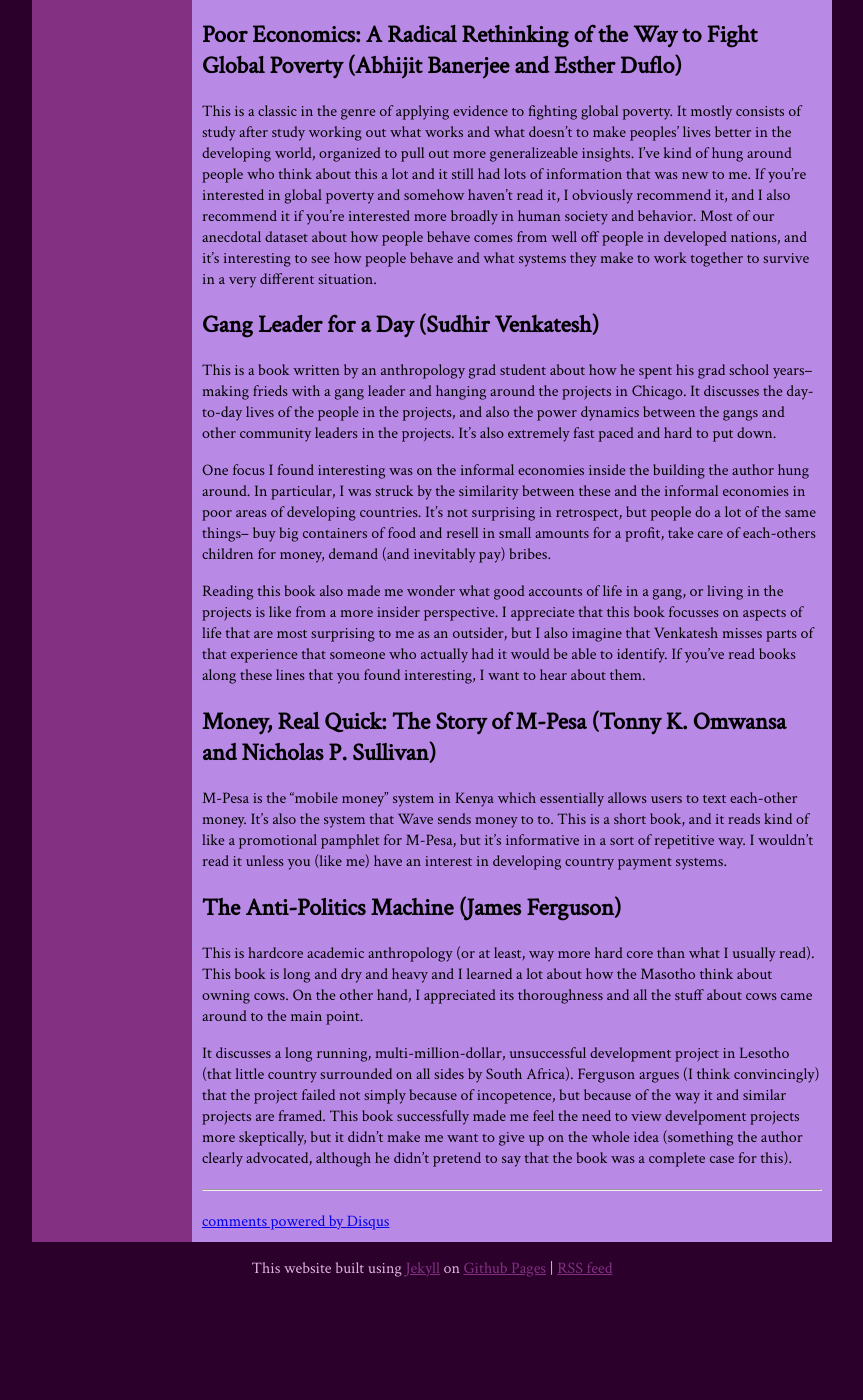
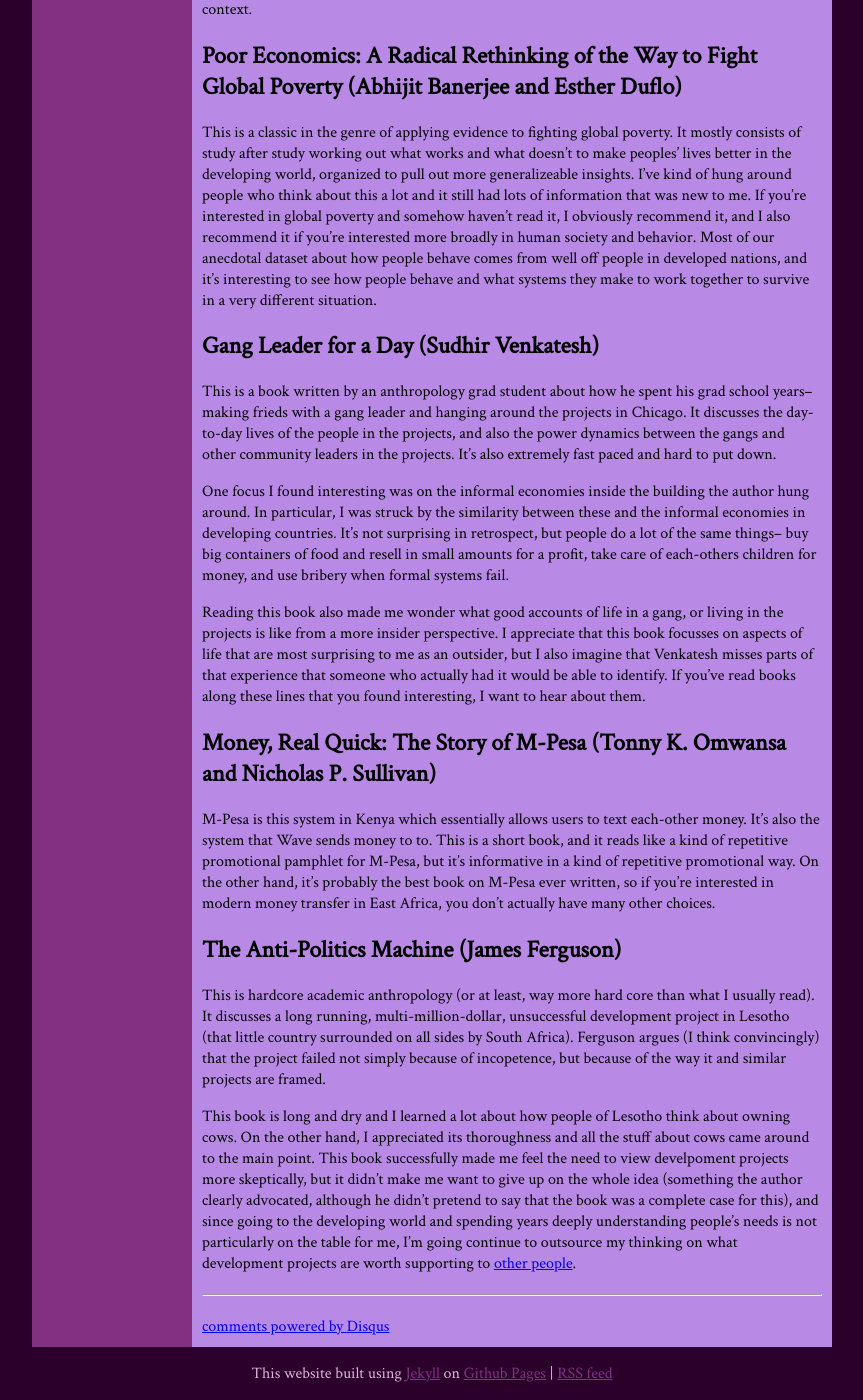
Before and after one commit to ruthie/ruthie.github.io, a Jekyll site: the page built from _posts/2015-08-09-what-im-reading.md, in a window 1280 px wide and 1400 px high, scrolled down 836 px. Shown: the whole window, without its empty margins (208-1071 px from the left). Built offline with Jekyll 4.4.1, drawn with Linux system fonts in a browser that asks for light colours; comment, search, counter and statistics services are not loaded; before the commit the page ends 2131 px from its top, so only the background shows below that; some of the changed text lies outside the part shown.

Commit message:
edits to what I'm reading post

```diff
--- a/_posts/2015-08-09-what-im-reading.md
+++ b/_posts/2015-08-09-what-im-reading.md
@@ -11,7 +11,7 @@
 
 On the cool adventure stories front I was a bit disappointed.  Besides some awkward conversations with policemen and a lot of getting in and out of cars going in different directions, there's not much adventure here.  Littín wasn't very careful, but it seems like even a military dictatorship isn't that good at finding a well disguized operative.  Mostly the book consists of Gabriel Garcia Marquez waxing poetic about Chile before and after the coup.
 
-My favorite passage, was right at the beginning, where Littín describes how uncomfortable and not himself he felt in his Uruguayan businessman disguise.  I've experienced something similar sometimes when I have to dress in certain ways, particularly for "formal" occasions like job interviews, and I was interested to find this experience described in such a different context.
+My favorite passage was right at the beginning, where Littín describes how uncomfortable he felt in his Uruguayan businessman disguise.  He describes feeling unlike himself, and I've experienced something similar when I have to dress in certain ways, particularly for "formal" occasions like job interviews, and I was interested to find this experience described so well in such a different context.
 
 ## Poor Economics: A Radical Rethinking of the Way to Fight Global Poverty (Abhijit Banerjee and Esther Duflo)
 
@@ -21,16 +21,16 @@
 
 This is a book written by an anthropology grad student about how he spent his grad school years-- making frieds with a gang leader and hanging around the projects in Chicago.  It discusses the day-to-day lives of the people in the projects, and also the power dynamics between the gangs and other community leaders in the projects.  It's also extremely fast paced and hard to put down.
 
-One focus I found interesting was on the informal economies inside the building the author hung around.  In particular, I was struck by the similarity between these and the informal economies in poor areas of developing countries.  It's not surprising in retrospect, but people do a lot of the same things-- buy big containers of food and resell in small amounts for a profit, take care of each-others children for money, demand (and inevitably pay) bribes.
+One focus I found interesting was on the informal economies inside the building the author hung around.  In particular, I was struck by the similarity between these and the informal economies in developing countries.  It's not surprising in retrospect, but people do a lot of the same things-- buy big containers of food and resell in small amounts for a profit, take care of each-others children for money, and use bribery when formal systems fail.
 
 Reading this book also made me wonder what good accounts of life in a gang, or living in the projects is like from a more insider perspective.  I appreciate that this book focusses on aspects of life that are most surprising to me as an outsider, but I also imagine that Venkatesh misses parts of that experience that someone who actually had it would be able to identify.  If you've read books along these lines that you found interesting, I want to hear about them.
 
 ## Money, Real Quick: The Story of M-Pesa (Tonny K. Omwansa and Nicholas P. Sullivan)
 
-M-Pesa is the "mobile money" system in Kenya which essentially allows users to text each-other money.  It's also the system that Wave sends money to to.  This is a short book, and it reads kind of like a promotional pamphlet for M-Pesa, but it's informative in a sort of repetitive way.  I wouldn't read it unless you (like me) have an interest in developing country payment systems.
+M-Pesa is this system in Kenya which essentially allows users to text each-other money.  It's also the system that Wave sends money to to.  This is a short book, and it reads like a kind of repetitive promotional pamphlet for M-Pesa, but it's informative in a kind of repetitive promotional way.  On the other hand, it's probably the best book on M-Pesa ever written, so if you're interested in modern money transfer in East Africa, you don't actually have many other choices.
 
 ## The Anti-Politics Machine (James Ferguson)
 
-This is hardcore academic anthropology (or at least, way more hard core than what I usually read).  This book is long and dry and heavy and I learned a lot about how the Masotho think about owning cows.  On the other hand, I appreciated its thoroughness and all the stuff about cows came around to the main point.
+This is hardcore academic anthropology (or at least, way more hard core than what I usually read).  It discusses a long running, multi-million-dollar, unsuccessful development project in Lesotho (that little country surrounded on all sides by South Africa).  Ferguson argues (I think convincingly) that the project failed not simply because of incopetence, but because of the way it and similar projects are framed.
 
-It discusses a long running, multi-million-dollar, unsuccessful development project in Lesotho (that little country surrounded on all sides by South Africa).  Ferguson argues (I think convincingly) that the project failed not simply because of incopetence, but because of the way it and similar projects are framed.  This book successfully made me feel the need to view develpoment projects more skeptically, but it didn't make me want to give up on the whole idea (something the author clearly advocated, although he didn't pretend to say that the book was a complete case for this).
+This book is long and dry and I learned a lot about how people of Lesotho think about owning cows.  On the other hand, I appreciated its thoroughness and all the stuff about cows came around to the main point.  This book successfully made me feel the need to view develpoment projects more skeptically, but it didn't make me want to give up on the whole idea (something the author clearly advocated, although he didn't pretend to say that the book was a complete case for this), and since going to the developing world and spending years deeply understanding people's needs is not particularly on the table for me, I'm going continue to outsource my thinking on what development projects are worth supporting to [other people](http://www.givewell.org).
```
